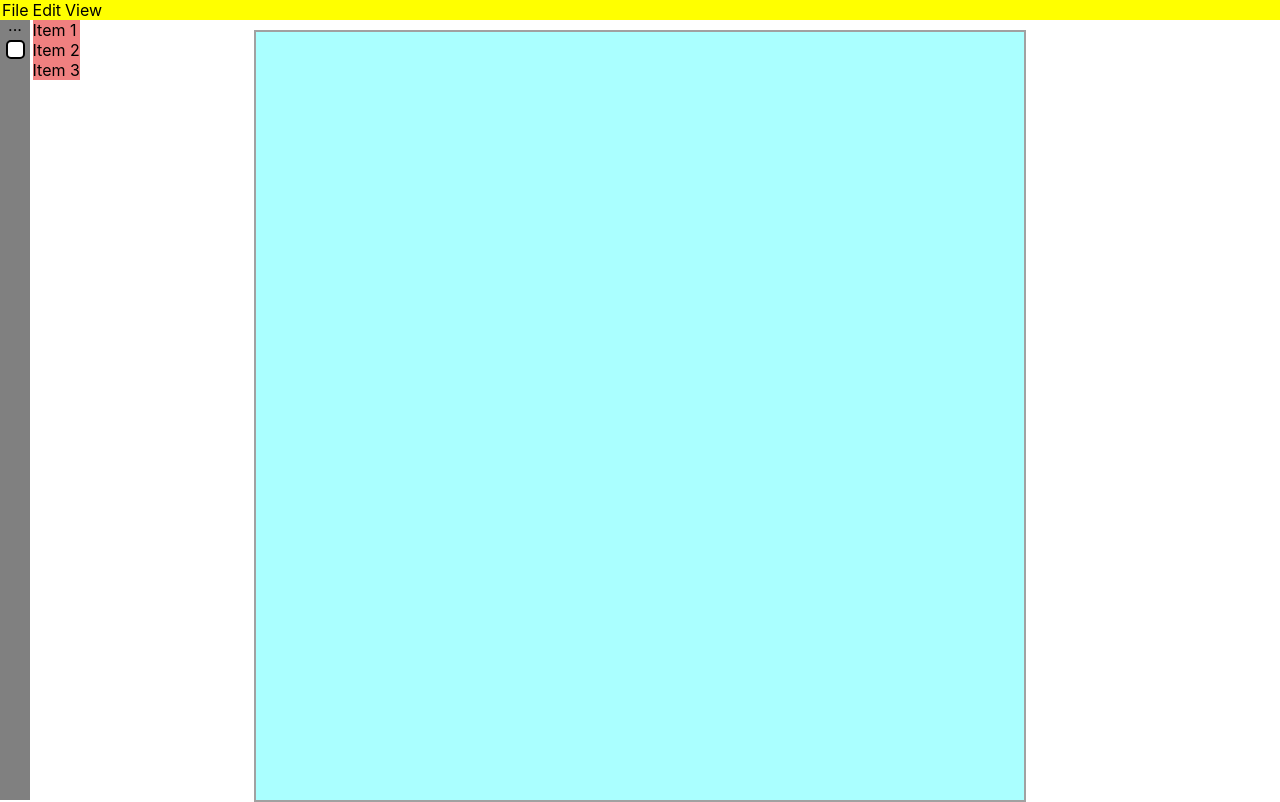
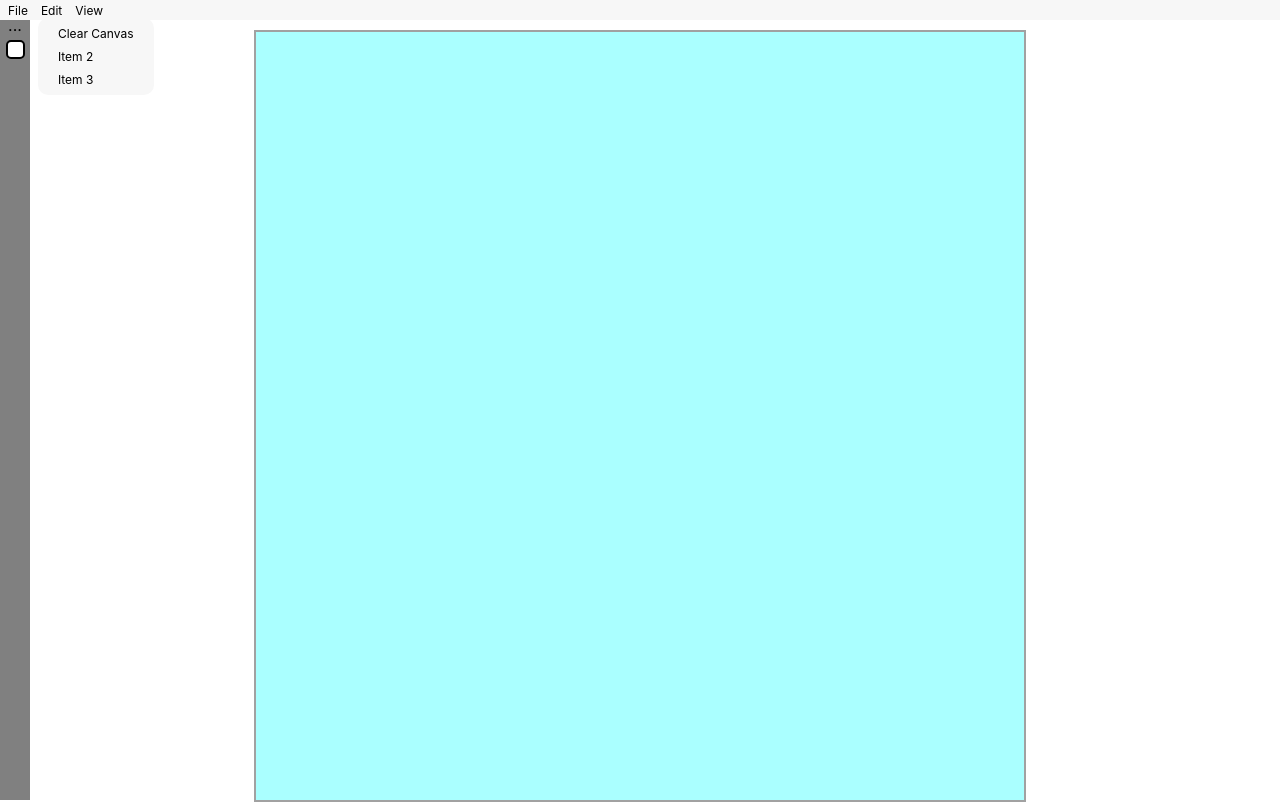
Before and after one commit to Jcssss/pixel-art-app, a React (Create React App) app: page / in a window 1280 px wide. Both pictures are taken after a click on the label "Edit". Built offline with nearby package versions, Linux system fonts and the light colour scheme.

Commit message:
updated UI for menu toolbar and added a clear canvas button

```diff
--- a/public/electron.js
+++ b/public/electron.js
@@ -24,6 +24,7 @@ function createWindow() {
     if (isDev) {
         win.webContents.openDevTools({ mode: 'detach' });
     }
+    win.setMenu(null);
 }
 
 // This method will be called when Electron has finished
--- a/src/App.css
+++ b/src/App.css
@@ -59,20 +59,29 @@
     top: 0px;
     width: 100%;
     height: var(--menu-height);
-    background-color: yellow;
     display: flex;
     flex-direction: row;
     align-items: center;
+    font-size: 12px;
+    padding-left: 10px;
+    background-color: rgb(247, 247, 247);
 }
 
-.menu__frame > div {
-    padding: 2px;
+.menu__frame > div > label {
+    padding: 3px 10px 3px 3px;
+    height: var(--menu-height);
 }
 
 ul {
+    border-radius: 10px;
     list-style: none;
     position: absolute;
-    background-color: lightcoral;
     margin: 0;
-    padding: 0;
+    padding: 4px 20px 4px 20px;
+    display: block;
+    background-color: rgb(247, 247, 247);
 }
+
+li {
+    padding: 4px 0px 4px 0px;
+}
--- a/src/App.tsx
+++ b/src/App.tsx
@@ -50,7 +50,7 @@ function App() {
     return (
         <div className='App'>
             <div className='canvas-container'>
-                <MenuFrame/>
+                <MenuFrame clear={() => resetPixels(dimensions.width, dimensions.height)}/>
                 <ColorPalette
                     selectedColor={selectedColor}
                     changeSelectedColor={changeSelectedColor}
--- a/src/menu/MenuFrame.tsx
+++ b/src/menu/MenuFrame.tsx
@@ -1,6 +1,10 @@
 import React, {useState} from 'react';
 
-function MenuFrame() {
+type propTypes = {
+    clear: Function,
+}
+
+function MenuFrame({clear}: propTypes) {
     const [activeMenu, setActiveMenu] = useState('None');
 
     const toggleMenu = (labelName: string): void => {
@@ -22,7 +26,7 @@ function MenuFrame() {
             <div>
                 <label onClick={() => toggleMenu('Edit')}> Edit </label>
                 <ul style={{display: `${(activeMenu == 'Edit')? 'block' : 'none'}`}}>
-                    <li>Item 1</li>
+                    <li onClick={() => clear()}>Clear Canvas</li>
                     <li>Item 2</li>
                     <li>Item 3</li>
                 </ul>
```
